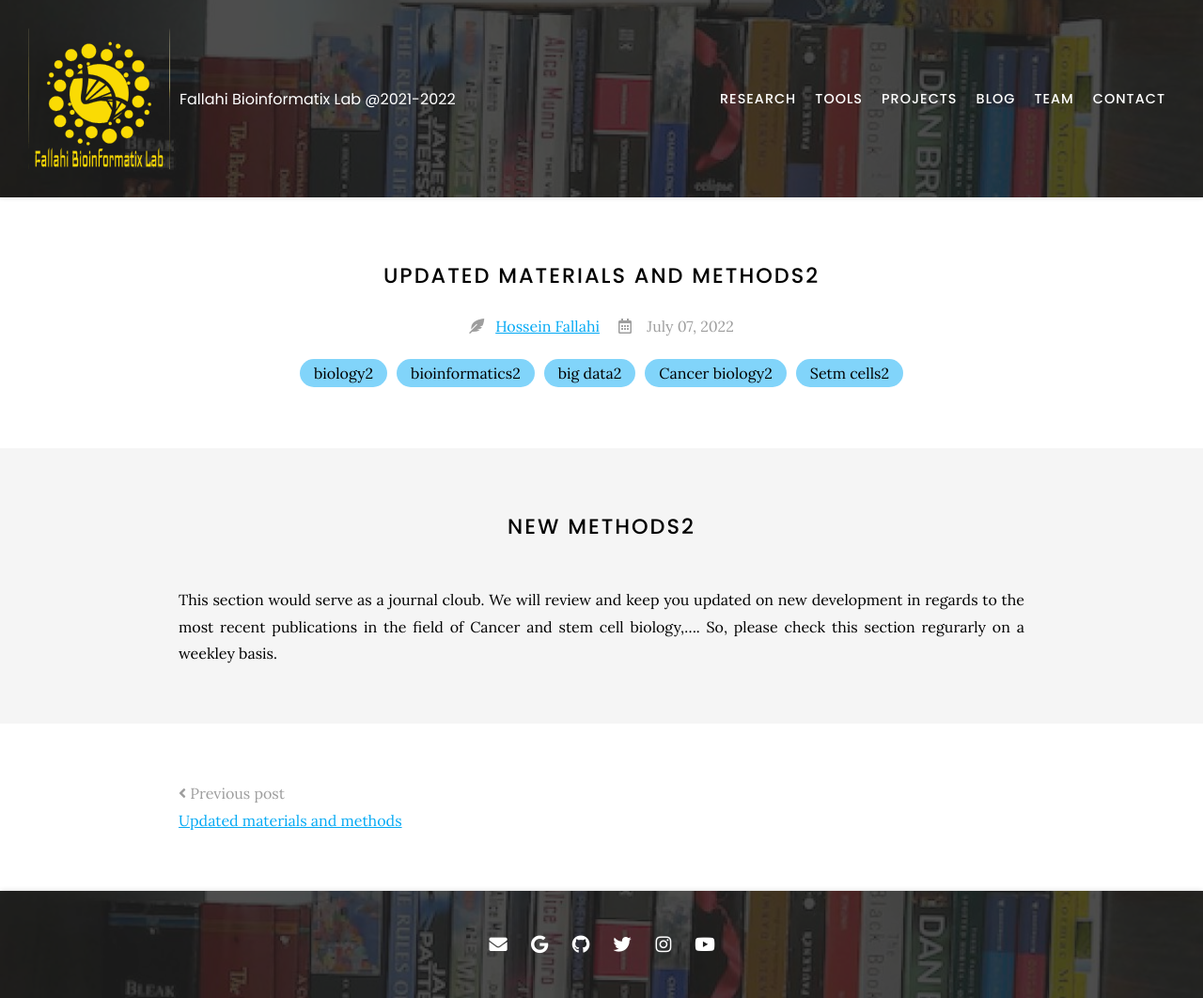
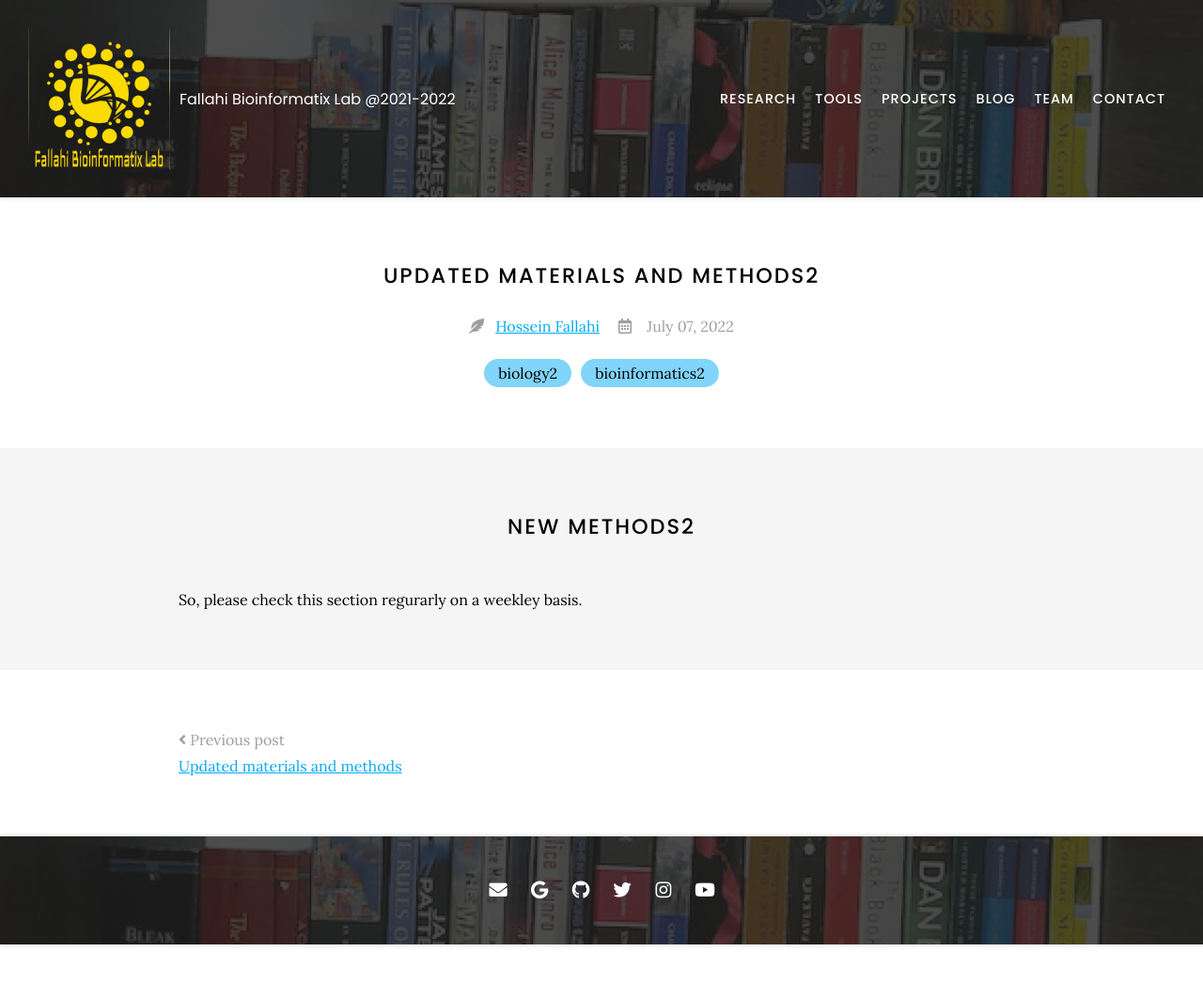
Before and after one commit to Hossein-Fallahi/Fallahi-Bioinformatics-Lab, a Jekyll site: the page built from _posts/2022-07-07-post-1.md, in a window 1280 px wide. Shown: the whole page at 94% size. Built offline with Jekyll 4.4.1, drawn with Linux system fonts in a browser that asks for light colours; nearby versions of some CDN libraries; after the commit the page ends 1005 px from its top, so only the background shows below that.

Commit message:
Update 2022-07-07-post-1.md

```diff
--- a/_posts/2022-07-07-post-1.md
+++ b/_posts/2022-07-07-post-1.md
@@ -3,14 +3,11 @@ title: Updated materials and methods2
 tags:
   - biology2
   - bioinformatics2
-  - big data2
-  - Cancer biology2
-  - Setm cells2
+
 author: Hossein Fallahi
 member: Hossein Fallahi
 ---
 
 # new methods2
 
-This section would serve as a journal cloub. We will review and keep you updated on new development in regards to the most recent publications in the field of Cancer and stem cell biology,....
 So, please check this section regurarly on a weekley basis.
```
